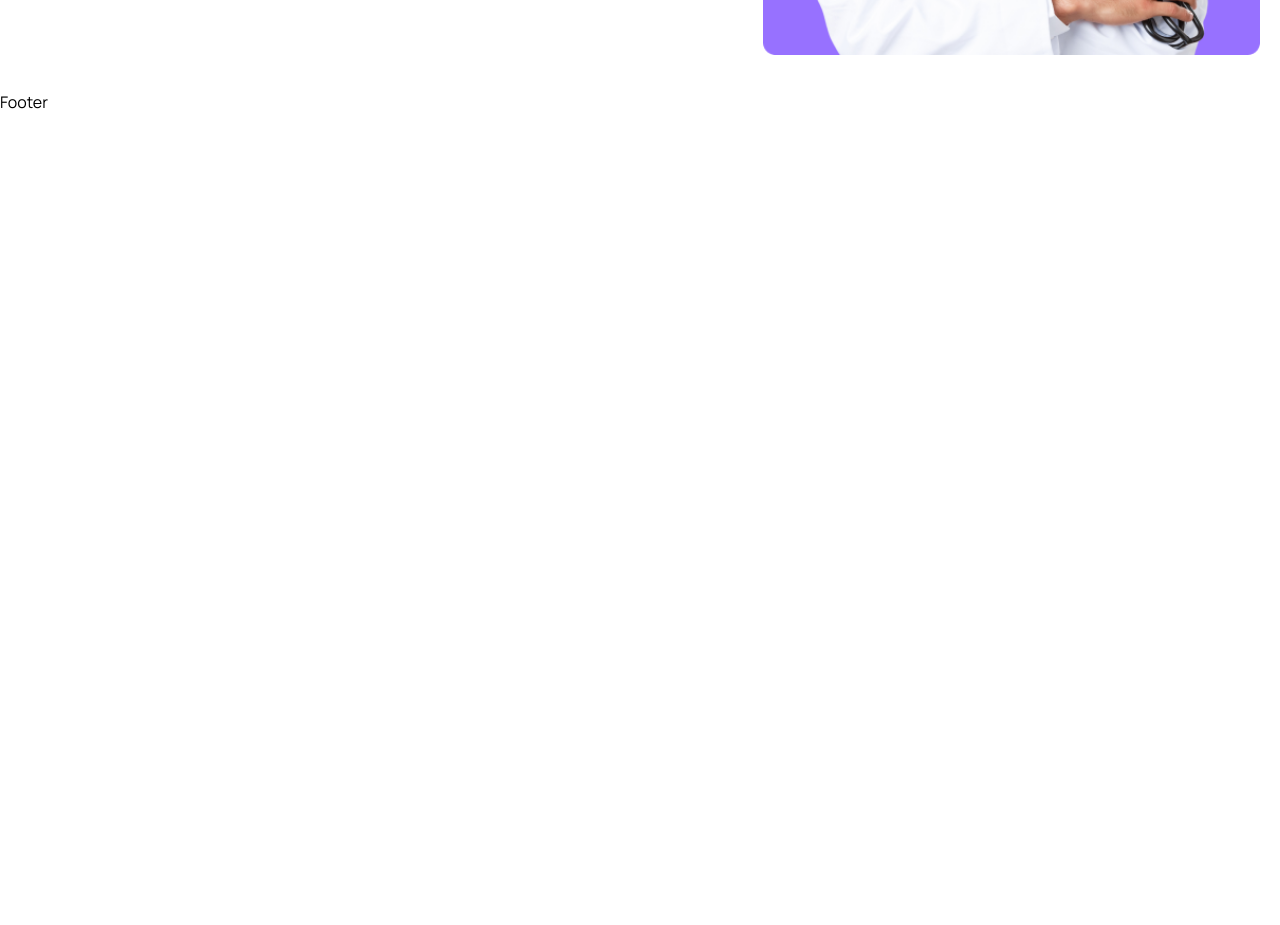
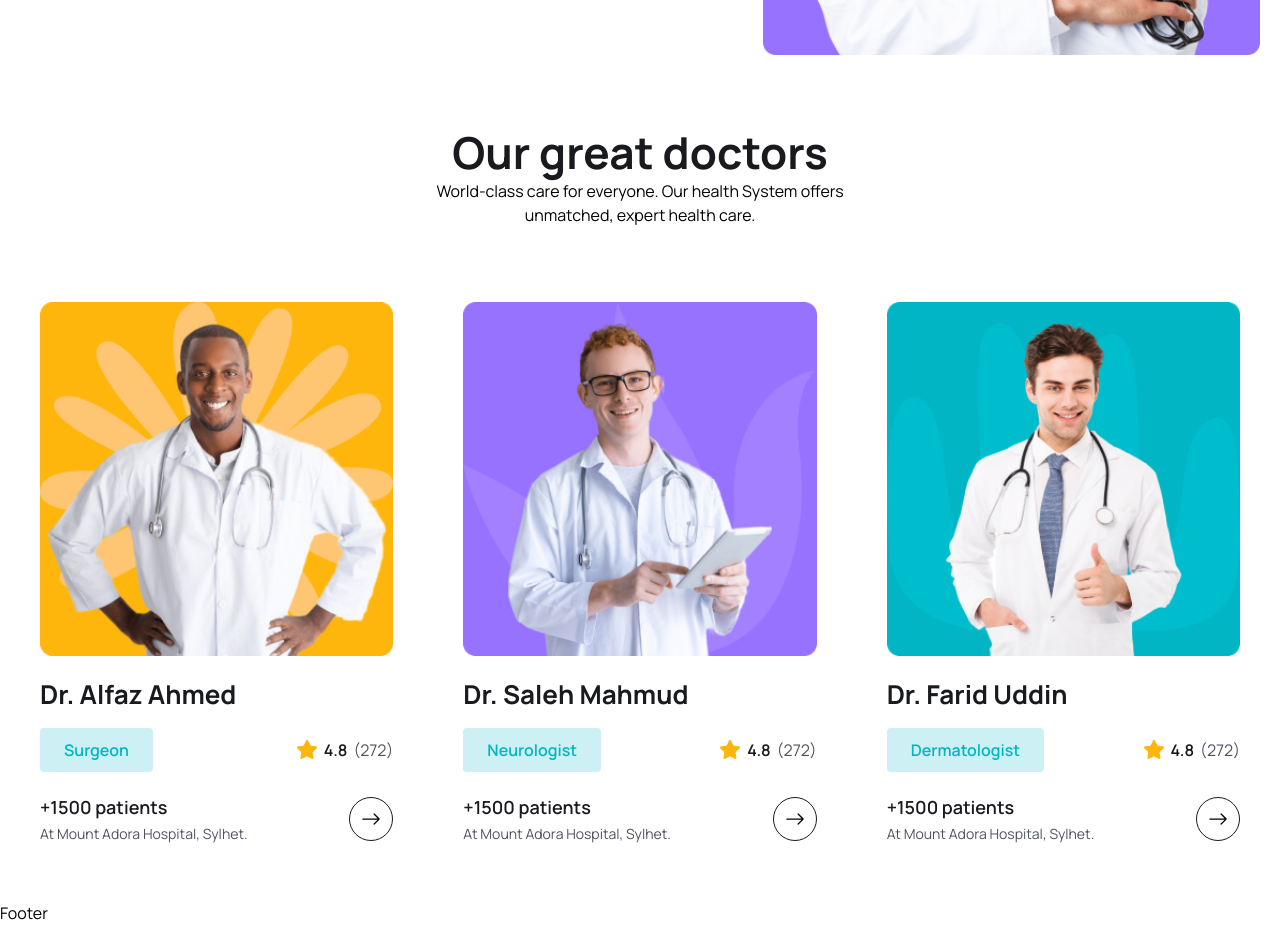
Before and after one commit to Sukrajchaudhary/Doctor-appoinment, a React (Vite) app in the folder frontend/: page / in a window 1280 px wide. Shown: the part 3280-4205 px from the top of the page. Before the commit the page ends 3394 px from the top, so only its background shows below. Built offline with nearby package versions, Linux system fonts and the light colour scheme.

Commit message:
Doctor's section

```diff
--- a/frontend/src/assets/data/doctors.js
+++ b/frontend/src/assets/data/doctors.js
@@ -6,7 +6,7 @@ export const doctors = [
   {
     id: "01",
     name: "Dr. Alfaz Ahmed",
-    specialty: "Surgeon",
+    specialization: "Surgeon",
     avgRating: 4.8,
     totalRating: 272,
     photo: doctorImg01,
@@ -16,7 +16,7 @@ export const doctors = [
   {
     id: "02",
     name: "Dr. Saleh Mahmud",
-    specialty: "Neurologist",
+    specialization: "Neurologist",
     avgRating: 4.8,
     totalRating: 272,
     photo: doctorImg02,
@@ -26,7 +26,7 @@ export const doctors = [
   {
     id: "03",
     name: "Dr. Farid Uddin",
-    specialty: "Dermatologist",
+    specialization: "Dermatologist",
     avgRating: 4.8,
     totalRating: 272,
     photo: doctorImg03,
--- /dev/null
+++ b/frontend/src/components/Doctors/DoctorCard.jsx
@@ -0,0 +1,61 @@
+/* eslint-disable react/prop-types */
+import starIcon from "../../assets/images/Star.png";
+import { Link } from "react-router-dom";
+import { BsArrowRight } from "react-icons/bs";
+
+const DoctorCard = ({ doctor }) => {
+  const {
+    name,
+    avgRating,
+    totalRating,
+    photo,
+    specialization,
+    totalPatients,
+    hospital,
+  } = doctor;
+  return (
+    <div className="p-3 lg:p-5">
+      <div>
+        <img src={photo} className="w-full" alt="" />
+      </div>
+
+      <h2 className="text-[18px] leading-[30px] lg:text-[26px] lg:leading-9 text-headingColor font-[700] mt-3 lg:mt-5">
+        {name}
+      </h2>
+
+      <div className="mt-2 lg:mt-4 flex items-center justify-between">
+        <span className="bg-[#CCF0F3] text-irisBlueColor py-1 px-2 lg:py-2 lg:px-6 text-[12px] leading-4 lg:text-[16px] lg:leading-7 font-semibold rounded">
+          {specialization}
+        </span>
+
+        <div className="flex items-center gap-[6px]">
+          <span className="flex items-center gap-[6px] text-[14px] leading-6 lg:text-[16px] lg:leading-7 font-semibold text-headingColor">
+            <img src={starIcon} alt="" /> {avgRating}
+          </span>
+          <span className="text-[14px] leading-6 lg:text-[16px] lg:leading-7 font-[400] text-textColor">
+            ({totalRating})
+          </span>
+        </div>
+      </div>
+
+      <div className="mt-[18px] lg:mt-5 flex items-center justify-between">
+        <div>
+          <h3 className="text-[16px] leading-7 lg:text-[18px] lg:leading-[30px] font-semibold text-headingColor">
+            +{totalPatients} patients
+          </h3>
+          <p className="text-[14px] leading-6 font-[400] text-textColor">
+            At {hospital}
+          </p>
+        </div>
+        <Link
+          to="/doctors"
+          className="w-[44px] h-[44px] rounded-full border border-solid border-[#181A1E]  flex items-center justify-center group hover:bg-primaryColor hover:border-none"
+        >
+          <BsArrowRight className="group-hover:text-white w-6 h-5" />
+        </Link>
+      </div>
+    </div>
+  );
+};
+
+export default DoctorCard;
--- /dev/null
+++ b/frontend/src/components/Doctors/DoctorList.jsx
@@ -0,0 +1,14 @@
+import { doctors } from "./../../assets/data/doctors";
+import DoctorCard from "./DoctorCard";
+
+const DoctorList = () => {
+  return (
+    <div className="grid grid-cols-1 sm:grid-cols-2 md:grid-cols-3 gap-5 lg:gap-[30px] mt-[30px] lg:mt-[55px]">
+      {doctors.map(doctor => (
+        <DoctorCard key={doctor.id} doctor={doctor} />
+      ))}
+    </div>
+  );
+};
+
+export default DoctorList;
--- a/frontend/src/pages/Home.jsx
+++ b/frontend/src/pages/Home.jsx
@@ -12,6 +12,7 @@ import { Link } from "react-router-dom";
 import { BsArrowRight } from "react-icons/bs";
 import About from "../components/About/About";
 import ServiceList from "../components/Services/ServiceList";
+import DoctorList from "../components/Doctors/DoctorList";
 
 const Home = () => {
   return (
@@ -173,7 +174,7 @@ const Home = () => {
                 unmatched, expert health care.
               </p>
             </div>
-            <ServiceList/>
+            <ServiceList />
           </div>
         </section>
         {/* ================ Services Section End ================= */}
@@ -184,15 +185,19 @@ const Home = () => {
             {/* ======== feature content ======== */}
             <div className="xl:w-[670px]">
               <h2 className="heading">
-                Get virtual treatment <br />anytime.
+                Get virtual treatment <br />
+                anytime.
               </h2>
               <ul className="pl-4">
                 <li className="text__para">
                   1. Schedule the appointment directly.
                 </li>
-                <li className="text__para">2. Search for your physician here, and contact their office.</li>
                 <li className="text__para">
-                  3. View our physicians who are accepting new patients, use the online scheduling tool to select an appointment time.
+                  2. Search for your physician here, and contact their office.
+                </li>
+                <li className="text__para">
+                  3. View our physicians who are accepting new patients, use the
+                  online scheduling tool to select an appointment time.
                 </li>
               </ul>
               <Link to="/">
@@ -204,7 +209,6 @@ const Home = () => {
             <div className="relative z-10 xl:w-[770px] flex justify-end mt-[50px] lg:mt-0">
               <img src={featureImg} className="w-3/4" alt="" />
               <div className="w-[150px] lg:w-[248px] bg-white absolute bottom-[50px] left-0 md:bottom-[100px] md:left-5 z-20 p-2 pb-3 lg:pt-4 lg:px-4 lg:pb-[26px] rounded-[10px]">
-
                 <div className="flex items-center justify-between">
                   <div className="flex items-center gap-[6px] lg:gap-3">
                     <p className="text-[10px] leading-[10px] lg:text-[14px] lg:leading-5 text-headingColor font-[600]">
@@ -233,6 +237,20 @@ const Home = () => {
           </div>
         </section>
         {/* ================ Feature Section End ================= */}
+        {/* ================ Our great doctors Start ================= */}
+        <section>
+          <div className="container">
+            <div className="xl:w-[470px] mx-auto">
+              <h2 className="heading text-center">Our great doctors</h2>
+              <p className="text__para text-center">
+                World-class care for everyone. Our health System offers
+                unmatched, expert health care.
+              </p>
+            </div>
+            <DoctorList />
+          </div>
+        </section>
+        {/* ================ Our great doctors End ================= */}
       </>
     </>
   );
```
